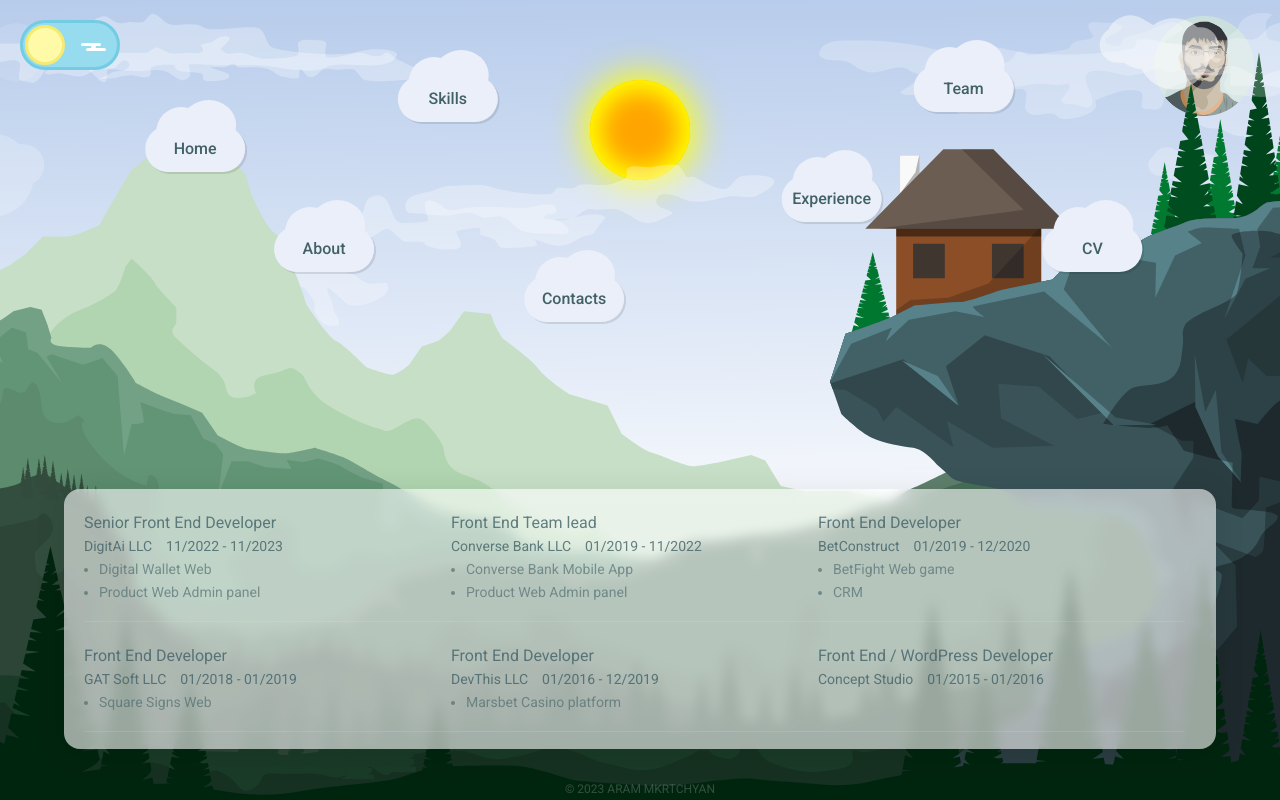
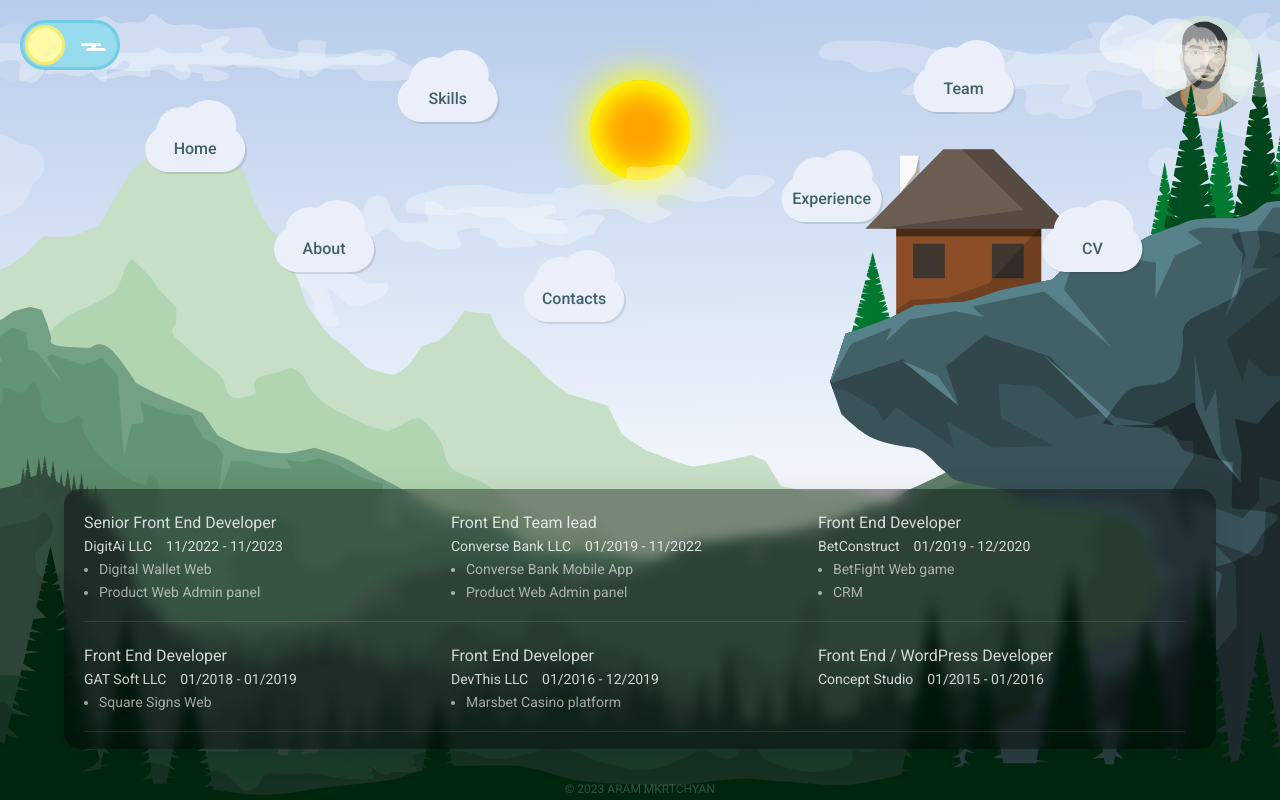
Before and after one commit to decoder10/portfolio, a React (Create React App) app: page /experience in a window 1280 px wide. Built offline with nearby package versions, Linux system fonts and the light colour scheme.

Commit message:
style fixes

```diff
--- a/src/assets/styles/commons/colors.scss
+++ b/src/assets/styles/commons/colors.scss
@@ -25,6 +25,7 @@
   --team-filter: grayscale(0);
   --menu-background-front: var(--blue-color);
   --menu-background-back: var(--indigo-color);
+  --glass-background: 0, 0, 0;
 }
 
 .dark-theme {
@@ -37,4 +38,5 @@
   --team-filter: grayscale(100%);
   --menu-background-front: var(--indigo-color);
   --menu-background-back: var(--blue-color);
+  --glass-background: 255, 255, 255;
 }
--- a/src/assets/styles/commons/global.scss
+++ b/src/assets/styles/commons/global.scss
@@ -48,7 +48,7 @@ body {
   }
 
   &.loaded {
-    &:after {
+    &:before {
       display: none;
     }
   }
--- a/src/components/header/header.tsx
+++ b/src/components/header/header.tsx
@@ -28,7 +28,7 @@ const Header = (props: IProps) => {
                 className={`${styles.cloudWrap} ${dayState === 'dark-theme' ? styles.season : ''}`}
                 style={{ animationDelay: `${Math.floor(Math.random() * 500)}ms` }}
                 key={path}
-                onClick={() => setMenuState(!menuState)}
+                onClick={() => setMenuState(false)}
               >
                 <span className={styles.bolt} />
                 <span className={styles.cloud} />
@@ -42,7 +42,7 @@ const Header = (props: IProps) => {
             href={require('assets/images/cv.pdf')}
             download="Aram Mkrtchyan cv"
             className={`${styles.cloudWrap} ${dayState === 'dark-theme' ? styles.season : ''}`}
-            onClick={() => setMenuState(!menuState)}
+            onClick={() => setMenuState(false)}
           >
             <span className={styles.bolt} />
             <span className={styles.cloud} />
--- a/src/ui/about/about.module.scss
+++ b/src/ui/about/about.module.scss
@@ -5,14 +5,14 @@
   width: 50%;
   padding: 20px;
   box-shadow: 0 4px 30px rgba(0, 0, 0, 0.1);
-  background: rgba(255, 255, 255, 0.23);
+  background: rgba(var(--glass-background), 0.4);
   border-radius: 16px;
   user-select: none;
   backdrop-filter: blur(5.7px);
   -webkit-backdrop-filter: blur(5.7px);
 
   p {
-    opacity: 0.5;
+    opacity: 0.8;
     color: white;
     text-align: justify;
     font-size: 18px;
--- a/src/ui/contacts/contacts.module.scss
+++ b/src/ui/contacts/contacts.module.scss
@@ -6,7 +6,7 @@
   justify-content: center;
   padding: 20px 10px 0;
   box-shadow: 0 4px 30px rgba(0, 0, 0, 0.1);
-  background: rgba(255, 255, 255, 0.23);
+  background: rgba(var(--glass-background), 0.4);
   border-radius: 16px;
   user-select: none;
   backdrop-filter: blur(5.7px);
--- a/src/ui/experience/experience.module.scss
+++ b/src/ui/experience/experience.module.scss
@@ -6,7 +6,7 @@
   justify-content: space-between;
   padding: 20px 20px 0;
   box-shadow: 0 4px 30px rgba(0, 0, 0, 0.1);
-  background: rgba(255, 255, 255, 0.6);
+  background: rgba(var(--glass-background), 0.4);
   border-radius: 16px;
   user-select: none;
   backdrop-filter: blur(5.7px);
@@ -28,7 +28,7 @@
       p {
         margin-top: 5px;
         opacity: 0.8;
-        color: #426167;
+        color: white;
         font-size: 16px;
         line-height: 18px;
 
@@ -44,7 +44,7 @@
         li {
           margin-top: 5px;
           opacity: 0.6;
-          color: #426167;
+          color: white;
           font-size: 14px;
           line-height: 18px;
         }
--- a/src/ui/skills/skills.module.scss
+++ b/src/ui/skills/skills.module.scss
@@ -7,7 +7,7 @@
   max-width: 90%;
   padding: 20px 10px 0;
   box-shadow: 0 4px 30px rgba(0, 0, 0, 0.1);
-  background: rgba(255, 255, 255, 0.23);
+  background: rgba(var(--glass-background), 0.4);
   border-radius: 16px;
   user-select: none;
   backdrop-filter: blur(5.7px);
--- a/src/ui/team/team.module.scss
+++ b/src/ui/team/team.module.scss
@@ -7,7 +7,7 @@
   max-width: 90%;
   padding: 20px 10px 0;
   box-shadow: 0 4px 30px rgba(0, 0, 0, 0.1);
-  background: rgba(255, 255, 255, 0.23);
+  background: rgba(var(--glass-background), 0.4);
   border-radius: 16px;
   user-select: none;
   backdrop-filter: blur(5.7px);
```
